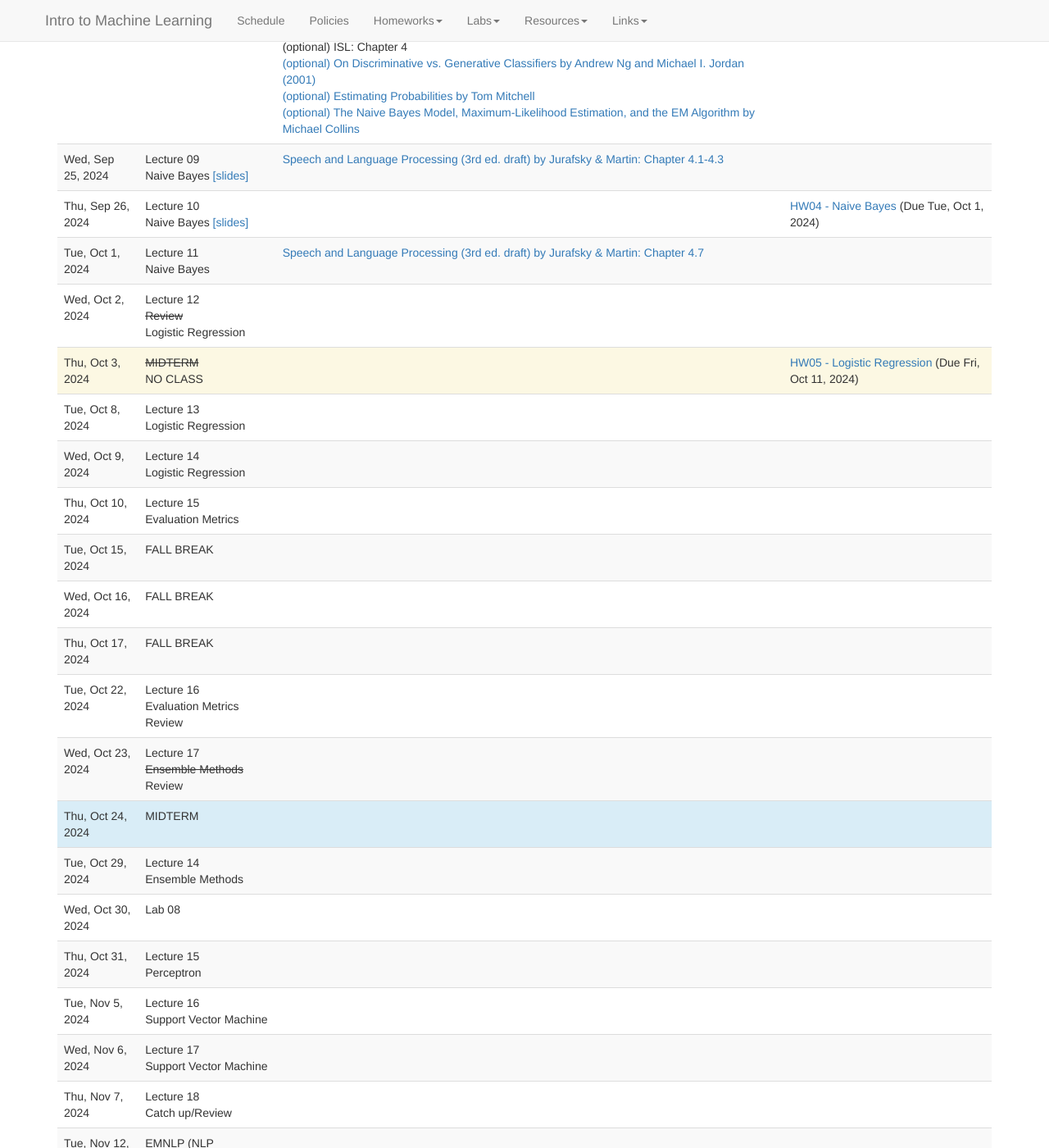
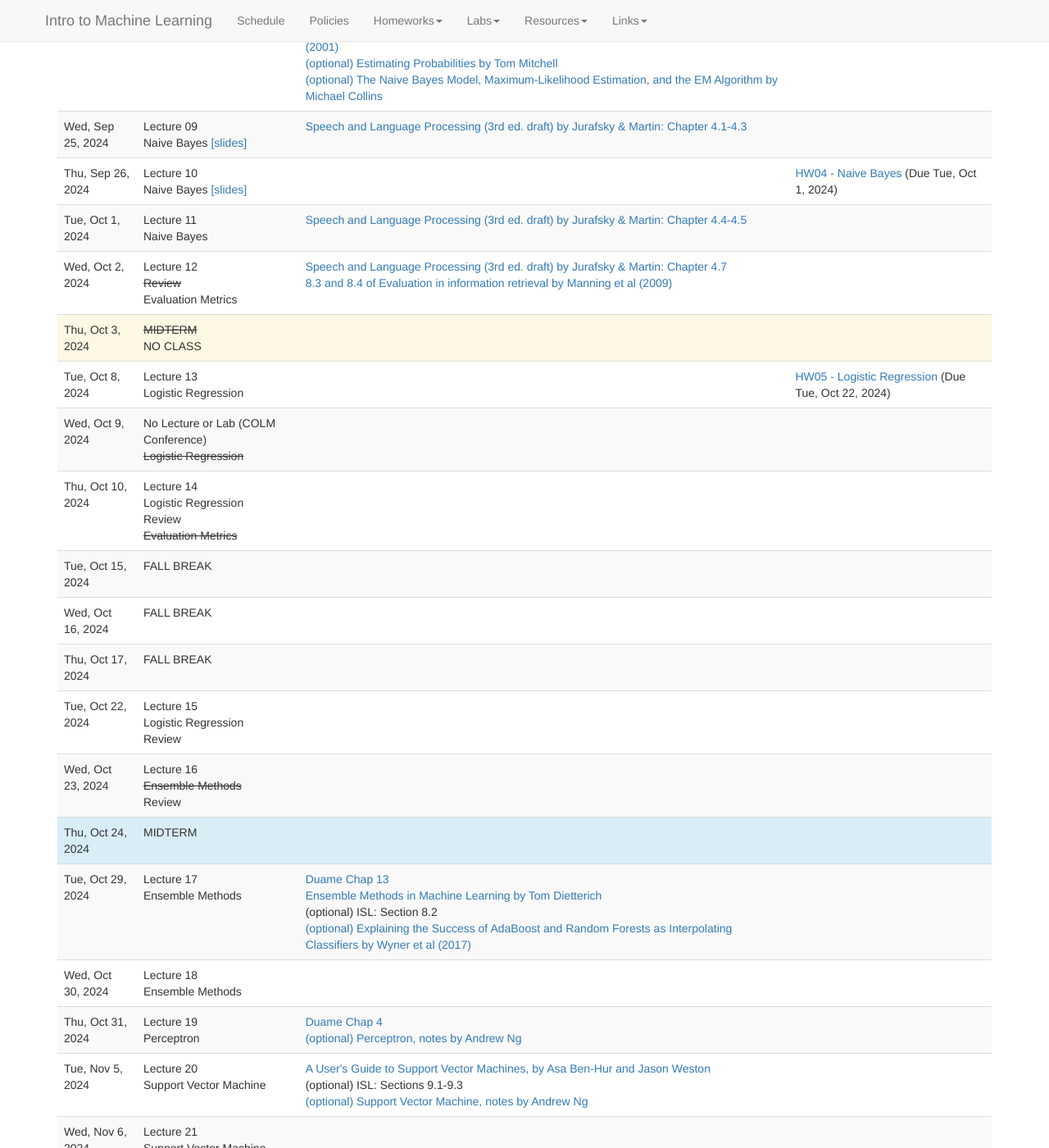
Before and after one commit to BrynMawrNLP/ml-course, a Jekyll site: the page built from schedule.md, in a window 1280 px wide and 1400 px high, scrolled down 1200 px. Shown: the whole window at 82% size. Built offline with Jekyll 4.4.1, drawn with Linux system fonts in a browser that asks for light colours; nearby versions of some CDN libraries; library files that are not in the unit come from our copies; some of the changed text lies outside the part shown.

Commit message:
HW05 released

```diff
--- a/_data/schedule.yaml
+++ b/_data/schedule.yaml
@@ -143,29 +143,36 @@
       title: Lecture 11 <br> Naive Bayes
       readings:
         -
-          title: "Speech and Language Processing (3rd ed. draft) by Jurafsky & Martin: Chapter 4.7"
+          title: "Speech and Language Processing (3rd ed. draft) by Jurafsky & Martin: Chapter 4.4-4.5"
           url: "https://web.stanford.edu/~jurafsky/slp3/4.pdf"
     -
       date: 2024-10-02
-      title: Lecture 12 <br> <s>Review </s> <br> Logistic Regression
+      title: Lecture 12 <br> <s>Review </s> <br> Evaluation Metrics
+      readings:
+        -
+          title: "Speech and Language Processing (3rd ed. draft) by Jurafsky & Martin: Chapter 4.7"
+          url: "https://web.stanford.edu/~jurafsky/slp3/4.pdf"
+        -
+          title: "8.3 and 8.4 of Evaluation in information retrieval by Manning et al (2009)"
+          url: "https://nlp.stanford.edu/IR-book/pdf/08eval.pdf"
     -
       date: 2024-10-03
       title: <s>MIDTERM</s> <br> NO CLASS
       type: cancelled
+    -
+      date: 2024-10-08
+      title: Lecture 13 <br> Logistic Regression
       assignments:
         -
           title: "HW05 - Logistic Regression"
           url: "hws/HW05.html"
-          deadline: 2024-10-11
-    -
-      date: 2024-10-08
-      title: Lecture 13 <br> Logistic Regression
+          deadline: 2024-10-22
     -
       date: 2024-10-09
-      title: Lecture 14 <br> Logistic Regression
+      title: No Lecture or Lab (COLM Conference) <br> <s>Logistic Regression</s>
     -
       date: 2024-10-10
-      title: Lecture 15 <br> Evaluation Metrics
+      title: Lecture 14 <br> Logistic Regression <br> Review <br> <s>Evaluation Metrics</s>
     -
       date: 2024-10-15
       title: FALL BREAK
@@ -177,35 +184,63 @@
       title: FALL BREAK
     -
       date: 2024-10-22
-      title: Lecture 16 <br> Evaluation Metrics <br> Review
+      title: Lecture 15 <br> Logistic Regression <br> Review
     -
       date: 2024-10-23
-      title: Lecture 17 <br> <s>Ensemble Methods</s> <br> Review
+      title: Lecture 16 <br> <s>Ensemble Methods</s> <br> Review
     -
       date: 2024-10-24
       title: MIDTERM
       type: exam
     -
       date: 2024-10-29
-      title: Lecture 14 <br> Ensemble Methods
+      title: Lecture 17 <br> Ensemble Methods
+      readings:
+        -
+          title: "Duame Chap 13"
+          url: "http://ciml.info/dl/v0_99/ciml-v0_99-ch13.pdf"
+        -
+          title: "Ensemble Methods in Machine Learning by Tom Dietterich"
+          url: "https://web.engr.oregonstate.edu/~tgd/publications/mcs-ensembles.pdf"
+        -
+          title: "(optional) ISL: Section 8.2"
+        -
+          title: "(optional) Explaining the Success of AdaBoost and Random Forests as Interpolating Classifiers by Wyner et al (2017)"
+          url: "https://www.jmlr.org/papers/volume18/15-240/15-240.pdf"
     -
       date: 2024-10-30
-      title: Lab 08 <br>
+      title: Lecture 18 <br> Ensemble Methods
     -
       date: 2024-10-31
-      title: Lecture 15 <br> Perceptron
+      title: Lecture 19 <br> Perceptron
+      readings:
+        -
+          title: "Duame Chap 4"
+          url: "http://ciml.info/dl/v0_99/ciml-v0_99-ch04.pdf"
+        -
+          title: "(optional) Perceptron, notes by Andrew Ng"
+          url: "https://see.stanford.edu/materials/aimlcs229/cs229-notes6.pdf"
     -
       date: 2024-11-05
-      title: Lecture 16 <br> Support Vector Machine
+      title: Lecture 20 <br> Support Vector Machine
+      readings:
+        -
+          title: "A User's Guide to Support Vector Machines, by Asa Ben-Hur and Jason Weston"
+          url: "https://pyml.sourceforge.net/doc/howto.pdf"
+        -
+          title: "(optional) ISL: Sections 9.1-9.3"
+        -
+          title: "(optional) Support Vector Machine, notes by Andrew Ng"
+          url: "https://see.stanford.edu/materials/aimlcs229/cs229-notes3.pdf"
     -
       date: 2024-11-06
-      title: Lecture 17 <br> Support Vector Machine
+      title: Lecture 21 <br> Support Vector Machine
     -
       date: 2024-11-07
-      title: Lecture 18 <br> Catch up/Review
+      title: Lecture 22 <br> Catch up/Review
     -
       date: 2024-11-12
-      title: EMNLP (NLP Conference)
+      title: Lecture 23 <br> Deep Learning 1 <br> Feed Forward NN <br> Backpropagation
     -
       date: 2024-11-13
       title: EMNLP (NLP Conference) <br> Lab 09 <br> Sklearn or Pytorch
@@ -214,34 +249,34 @@
       title: EMNLP (NLP Conference)
     -
       date: 2024-11-19
-      title: Lecture 19 <br> Feed Forward NN <br> Backpropagation
+      title: Lecture 24 <br> Deep Learning 2
     -
       date: 2024-11-20
-      title: Lecture 20 <br> RNN
+      title: Lecture 25 <br> Deep Learning 3 <br> RNN
     -
       date: 2024-11-21
-      title: Lecture 21 <br> Transformer
+      title: Lecture 26 <br> Deep Learning 4 <br> Transformer
     -
       date: 2024-11-26
-      title: Lecture 22 <br> Deep Learning Catchup
+      title: Lecture 27 <br> Deep Learning Catchup
     -
       date: 2024-11-27
-      title: Lab 10
+      title: NO CLASS (day bfore thanksgiving)
     -
       date: 2024-11-28
       title: THANKSGIVING
     -
       date: 2024-12-03
-      title: Lecture 23 <br> Unsupervised Learning I
+      title: Lecture 28 <br> Unsupervised Learning I
     -
       date: 2024-12-04
-      title: Lab 11
+      title: Lecture 29 <br> Unsupervised Learning II
     -
       date: 2024-12-05
-      title: Lecture 24 <br> Unsupervised Learning II
+      title: Lecture 30 <br> Unsupervised Learning III
     -
       date: 2024-12-10
-      title: Lecture 25 <br> Unsupervised Learning III
+      title: Lecture 31 <br> Unsupervised Learning IV
     -
       date: 2024-12-11
       title: Midterm II
--- a/_layouts/default.html
+++ b/_layouts/default.html
@@ -55,9 +55,9 @@
 		<li><a href="{{ site.url }}{{ site.baseurl }}/hws/HW01.html">HW01</a></li>
 		<li><a href="{{ site.url }}{{ site.baseurl }}/hws/HW02.html">HW02</a></li>
 		<li><a href="{{ site.url }}{{ site.baseurl }}/hws/HW03.html">HW03</a></li>
-                <!--
 		<li><a href="{{ site.url }}{{ site.baseurl }}/hws/HW04.html">HW04</a></li>
 		<li><a href="{{ site.url }}{{ site.baseurl }}/hws/HW05.html">HW05</a></li>
+                <!--
 		<li><a href="{{ site.url }}{{ site.baseurl }}/hws/HW06.html">HW06</a></li>
 		<li><a href="{{ site.url }}{{ site.baseurl }}/hws/HW07.html">HW07</a></li>
 		<li><a href="{{ site.url }}{{ site.baseurl }}/hws/HW08.html">HW08</a></li>
```
